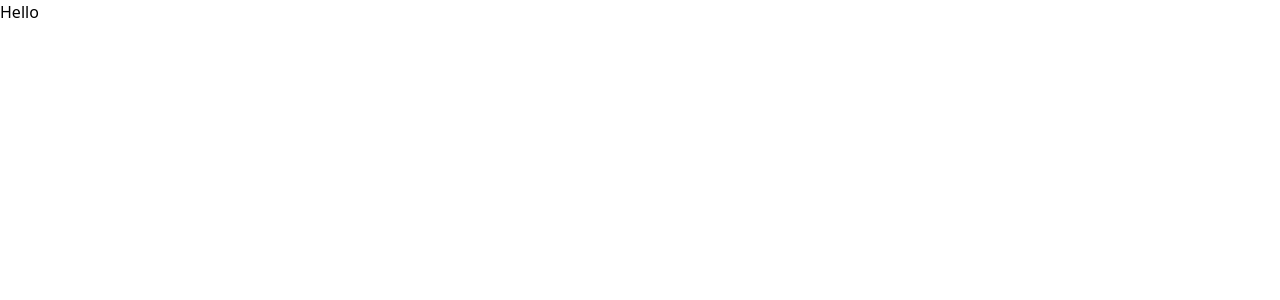
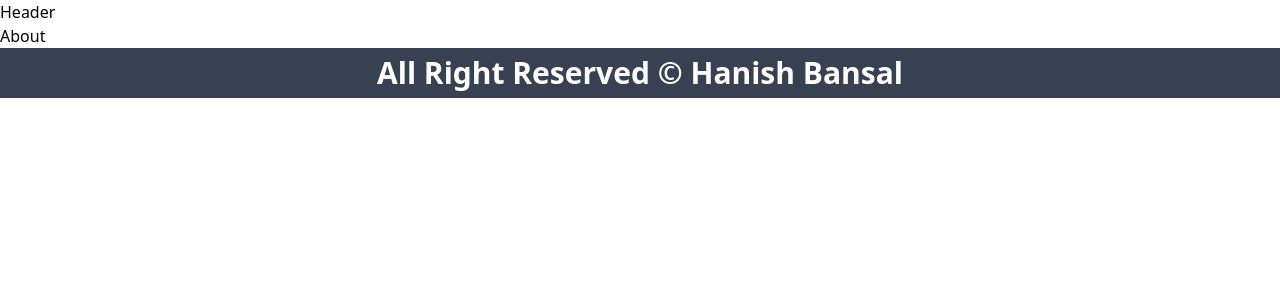
Before and after one commit to hanishbansal231/ECOMMERCE-APP, a React (Create React App) app in the folder client/: page /about in a window 1280 px wide. Shown: the top 300 px of the page. Built offline with nearby package versions, Linux system fonts and the light colour scheme.

Commit message:
Setup a basic layout

```diff
--- a/client/src/App.js
+++ b/client/src/App.js
@@ -1,9 +1,23 @@
+import { Route, Routes } from 'react-router-dom';
 import './App.css';
+import Layout from './components/Layout/Layout';
+import Home from './pages/Home';
+import About from './pages/About';
+import Contact from './pages/Contact';
+import Policy from './pages/Policy';
 
 function App() {
   return (
     <>
-    Hello
+
+      <Routes>
+        <Route element={<Layout />}>
+          <Route path='/' element={<Home />} />
+          <Route path='/about' element={<About />} />
+          <Route path='/contact' element={<Contact />} />
+          <Route path='/policy' element={<Policy />} />
+        </Route>
+      </Routes>
     </>
   );
 }
--- /dev/null
+++ b/client/src/components/Layout/Footer.jsx
@@ -0,0 +1,11 @@
+function Footer() {
+    return (
+        <div className="bg-gray-700 w-full h-[50px] flex items-center justify-center">
+            <h2 className="text-center font-semibold text-3xl text-white">
+                All Right Reserved &copy; Hanish Bansal
+            </h2>
+        </div>
+    )
+}
+
+export default Footer;
--- /dev/null
+++ b/client/src/components/Layout/Header.jsx
@@ -0,0 +1,9 @@
+function Header(){
+    return(
+        <div>
+        Header
+        </div>
+    )
+}
+
+export default Header;
--- /dev/null
+++ b/client/src/components/Layout/Layout.jsx
@@ -0,0 +1,14 @@
+import Footer from "./Footer";
+import Header from "./Header";
+import { Outlet } from 'react-router-dom';
+function Layout() {
+    return (
+        <>
+            <Header />
+            <Outlet />
+            <Footer />
+        </>
+    )
+}
+
+export default Layout;
--- a/client/src/index.css
+++ b/client/src/index.css
@@ -1,3 +1,9 @@
 @tailwind base;
 @tailwind components;
 @tailwind utilities;
+
+*{
+    padding: 0;
+    margin: 0;
+    box-sizing: border-box;
+}
--- a/client/src/index.js
+++ b/client/src/index.js
@@ -2,8 +2,12 @@ import React from 'react';
 import ReactDOM from 'react-dom/client';
 import './index.css';
 import App from './App';
-
+import { BrowserRouter } from 'react-router-dom';
+import { Toaster } from 'react-hot-toast';
 const root = ReactDOM.createRoot(document.getElementById('root'));
 root.render(
-    <App />
+    <BrowserRouter>
+        <Toaster />
+        <App />
+    </BrowserRouter>
 );
--- /dev/null
+++ b/client/src/pages/About.jsx
@@ -0,0 +1,9 @@
+function About(){
+    return(
+        <>
+        About
+        </>
+    )
+}
+
+export default About;
--- /dev/null
+++ b/client/src/pages/Contact.jsx
@@ -0,0 +1,9 @@
+function Contact(){
+    return(
+        <>
+        Contact
+        </>
+    )
+}
+
+export default Contact;
--- /dev/null
+++ b/client/src/pages/Home.jsx
@@ -0,0 +1,9 @@
+function Home(){
+    return(
+        <>
+        Home
+        </>
+    )
+}
+
+export default Home;
--- /dev/null
+++ b/client/src/pages/Policy.jsx
@@ -0,0 +1,9 @@
+function Policy(){
+    return(
+        <>
+        Policy
+        </>
+    )
+}
+
+export default Policy;
```
